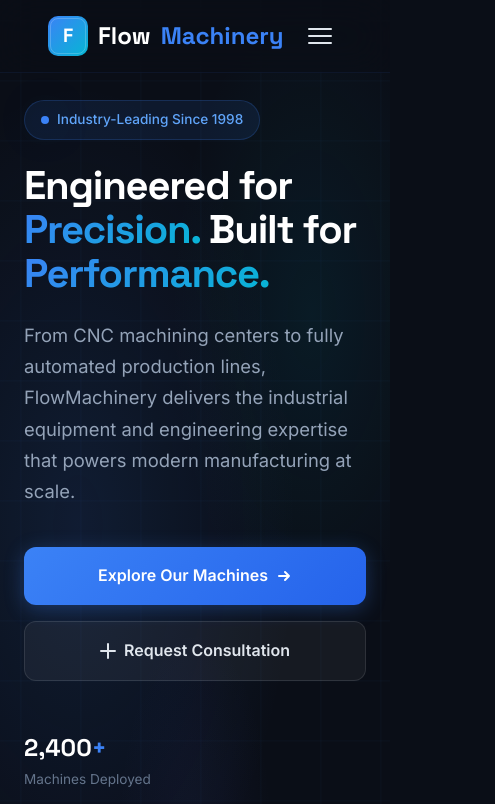
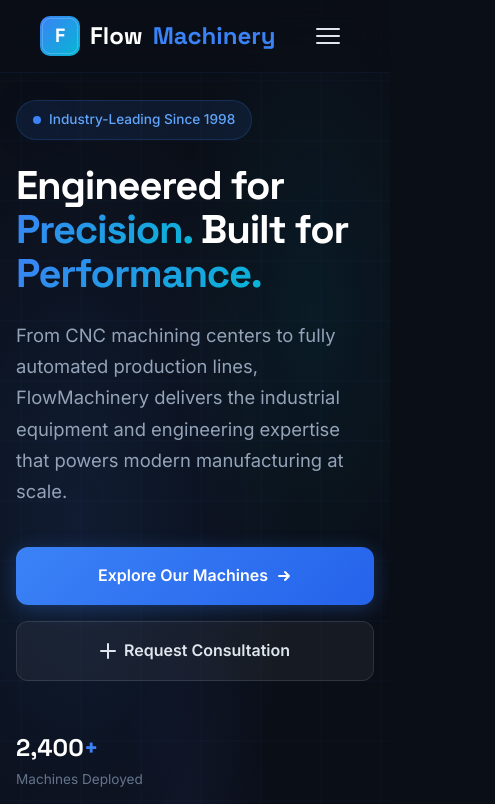
Before and after one commit to imixiu/flowmachinery, a website: page public/index.html in a window 390 px wide. Shown: the top 804 px of the page, 495 px wide, since content can reach past the window. Drawn offline with Linux system fonts and the light colour scheme.

Commit message:
Fix mobile horizontal overflow: add overflow-x hidden, collapse grids to 1fr on mobile

```diff
--- a/public/index.html
+++ b/public/index.html
@@ -1637,6 +1637,24 @@
         }
 
         @media (max-width: 768px) {
+            html, body {
+                overflow-x: hidden;
+                max-width: 100vw;
+            }
+
+            .navbar {
+                overflow-x: hidden;
+            }
+
+            .navbar .container {
+                max-width: 100%;
+                padding: 0 16px;
+            }
+
+            .container {
+                padding: 0 16px;
+            }
+
             .nav-links {
                 display: none;
                 position: fixed;
@@ -1678,6 +1696,11 @@
                 padding-bottom: 60px;
             }
 
+            .hero-content {
+                grid-template-columns: 1fr;
+                gap: 30px;
+            }
+
             .hero-stats {
                 gap: 24px;
             }
@@ -1696,6 +1719,20 @@
             }
 
             .about-features {
+                grid-template-columns: 1fr;
+            }
+
+            .about-grid {
+                grid-template-columns: 1fr;
+                gap: 40px;
+            }
+
+            .contact-grid {
+                grid-template-columns: 1fr;
+                gap: 40px;
+            }
+
+            .solutions-grid {
                 grid-template-columns: 1fr;
             }
 
```
